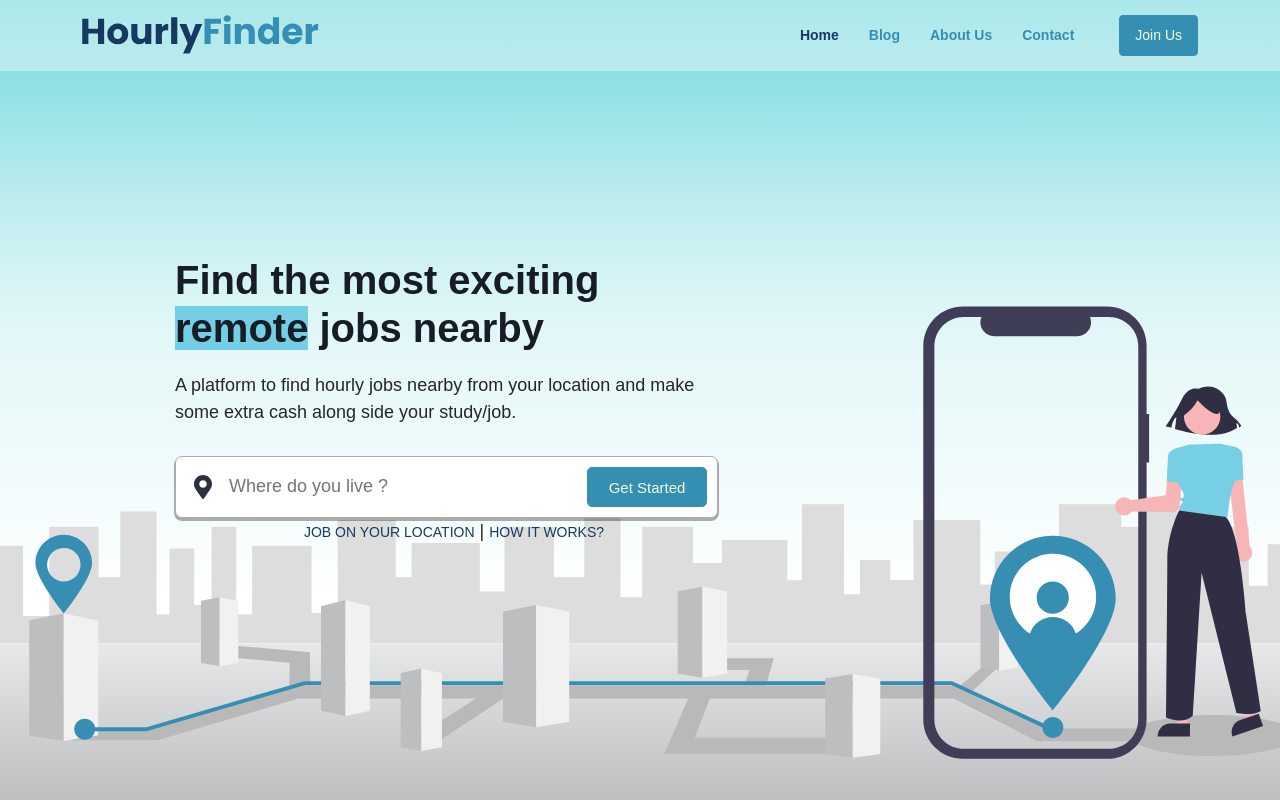
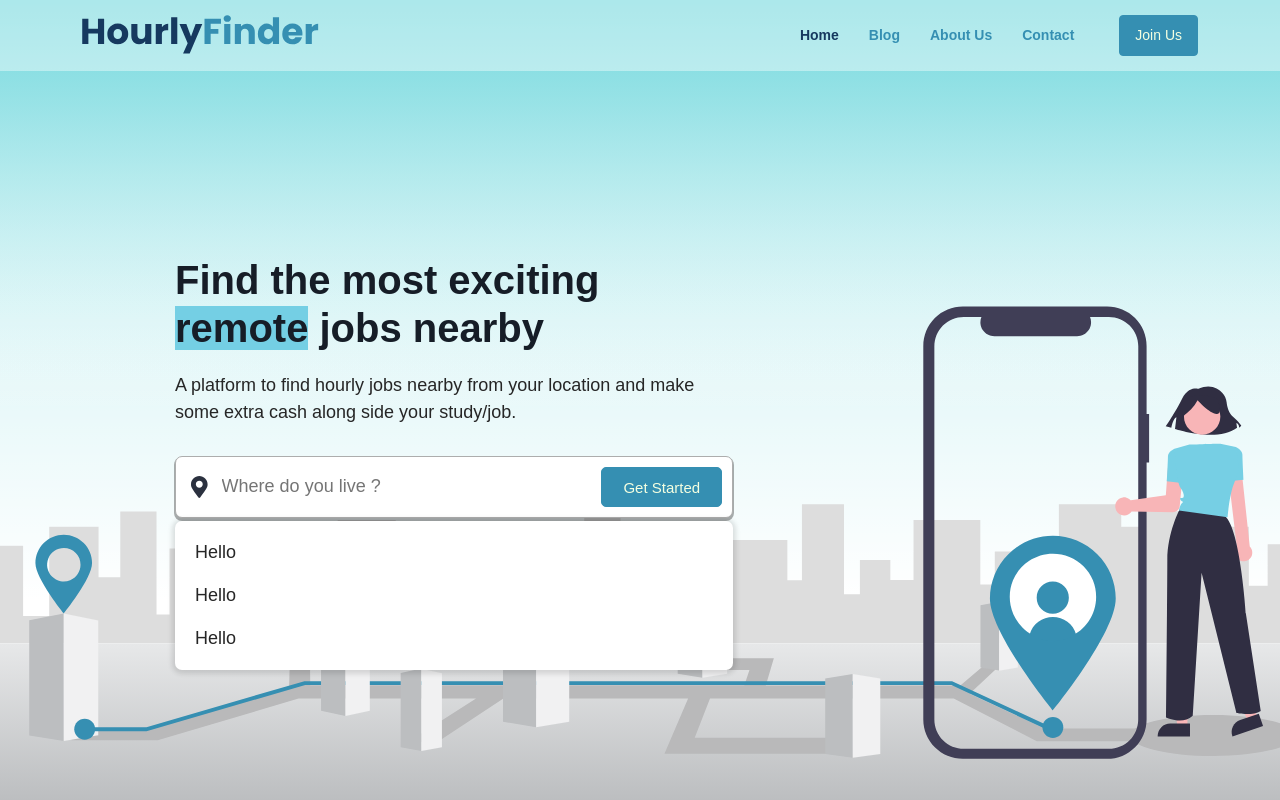
Before and after one commit to Rashed360/hourly-finder, a React (Create React App) app: page / in a window 1280 px wide. Shown: the top 800 px of the page. Built offline with nearby package versions, Linux system fonts and the light colour scheme; no server answers.

Commit message:
button auto-complete fix

```diff
--- a/src/components/home/heroSection/searchBar/SearchBar.js
+++ b/src/components/home/heroSection/searchBar/SearchBar.js
@@ -3,9 +3,8 @@ import { FaMapMarkerAlt } from 'react-icons/fa'
 
 const SearchBar = () => {
 	return (
-		<div className='hero-search-bar'>
-
-			<div className='search-bar active'>
+		<div className='hero-search-bar active'>
+			<div className='search-bar'>
                 <FaMapMarkerAlt className='icon' />
                 <input type='text' placeholder='Where do you live ?' />
                 <button className='btn'>Get Started</button>
--- a/src/style/index.css
+++ b/src/style/index.css
@@ -95,10 +95,12 @@ a.btn.join-us {
 	margin-top: 20px;
 }
 .hero-search-bar {
+	position: relative;
 	margin-left: 0px;
 }
 
 .search-bar {
+	width: 100%;
 	display: inline-flex;
     background-color: white;
     padding: 10px;
@@ -112,7 +114,7 @@ a.btn.join-us {
 	margin: auto 12px auto 5px;
 }
 .search-bar input {
-	min-width: 350px;
+	width: 100%;
     margin-right: 10px;
     outline: none;
     border: none;
@@ -122,10 +124,10 @@ a.btn.join-us {
     border-radius: 5px;
     font-size: 15px;
     height: 40px;
-    width: 120px;
-}
-
-.search-bar .auto-complete {
+    width: 160px;
+}
+
+.hero-search-bar .auto-complete {
 	background-color: #fff;
 	width: 100%;
 	border-radius: 7px;
@@ -138,7 +140,7 @@ a.btn.join-us {
 	opacity: 0;
 	pointer-events: none;
 }
-.search-bar.active .auto-complete {
+.hero-search-bar.active .auto-complete {
 	padding: 10px 8px;
 	opacity: 1;
 	pointer-events: auto;
@@ -151,7 +153,7 @@ a.btn.join-us {
 	cursor: default;
 	border-radius: 3px;
 }
-.search-bar.active .auto-complete li {
+.hero-search-bar.active .auto-complete li {
 	display: block;
 }
 .auto-complete li:hover {
```
